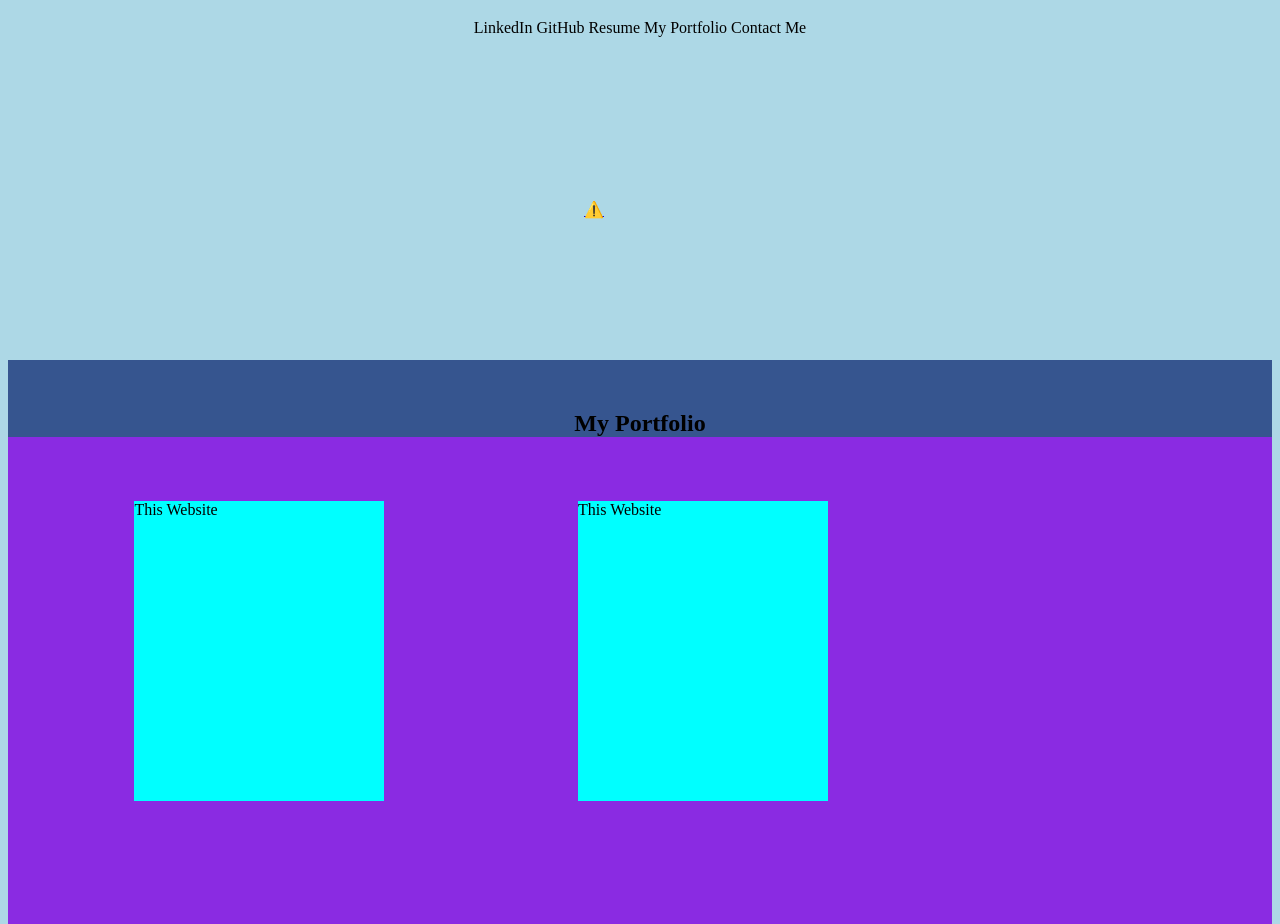
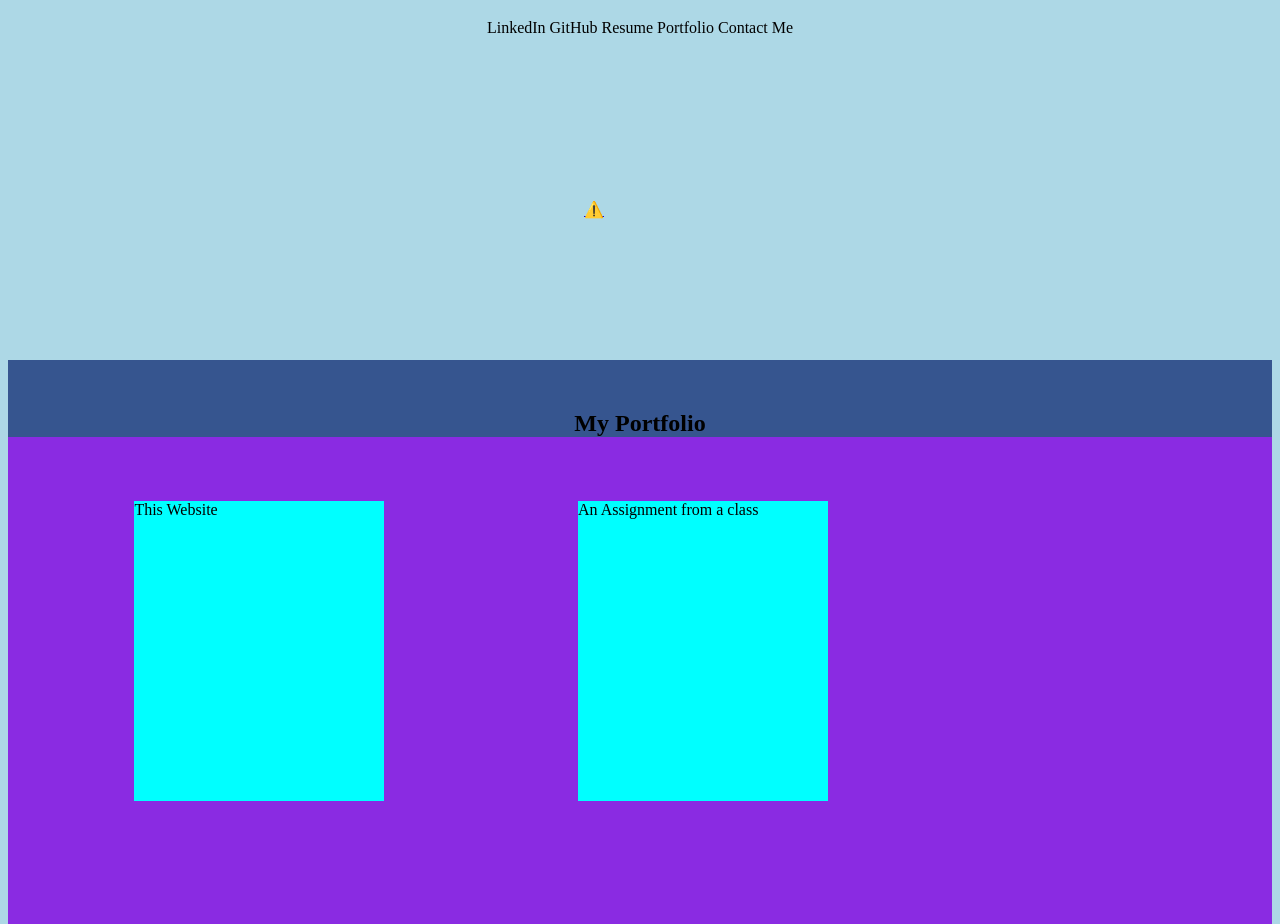
Before and after one commit to BernardScottIII/bernardscott, a plain HTML site: page index.html in a window 1280 px wide. Shown: the part 461-1385 px from the top of the page. Drawn offline with nearby package versions, Linux system fonts and the light colour scheme; no server answers; a web font is replaced by a local one.

Commit message:
vscode test

```diff
--- a/index.html
+++ b/index.html
@@ -24,7 +24,7 @@
             <a href="https://www.linkedin.com/in/bernard-scott-b503a3231/">LinkedIn</a>
             <a href="https://github.com/BernardScottIII">GitHub</a>
             <a href="Winter 2022 Resume.docx">Resume</a>
-            <a href="portfolio.html">My Portfolio</a>
+            <a href="portfolio.html">Portfolio</a>
             <a href="contact.html">Contact Me</a>
         </links>
         <div id="mainFooter">
@@ -37,7 +37,7 @@
         <h2>My Portfolio</h2>
         <section id="portfolioItems">
             <div class="portfolioItem">This Website</div>
-            <div class="portfolioItem">This Website</div>
+            <div class="portfolioItem">An Assignment from a class</div>
             <div class="portfolioItem">This Website</div>
             <div class="portfolioItem">This Website</div>
         </section>
```
